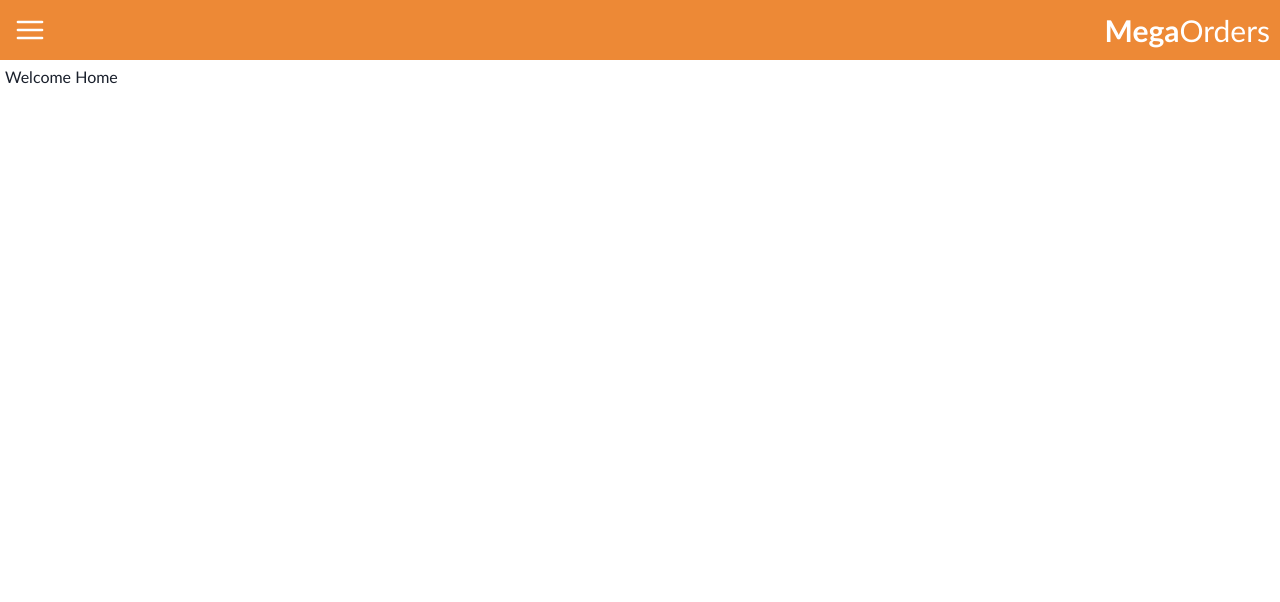
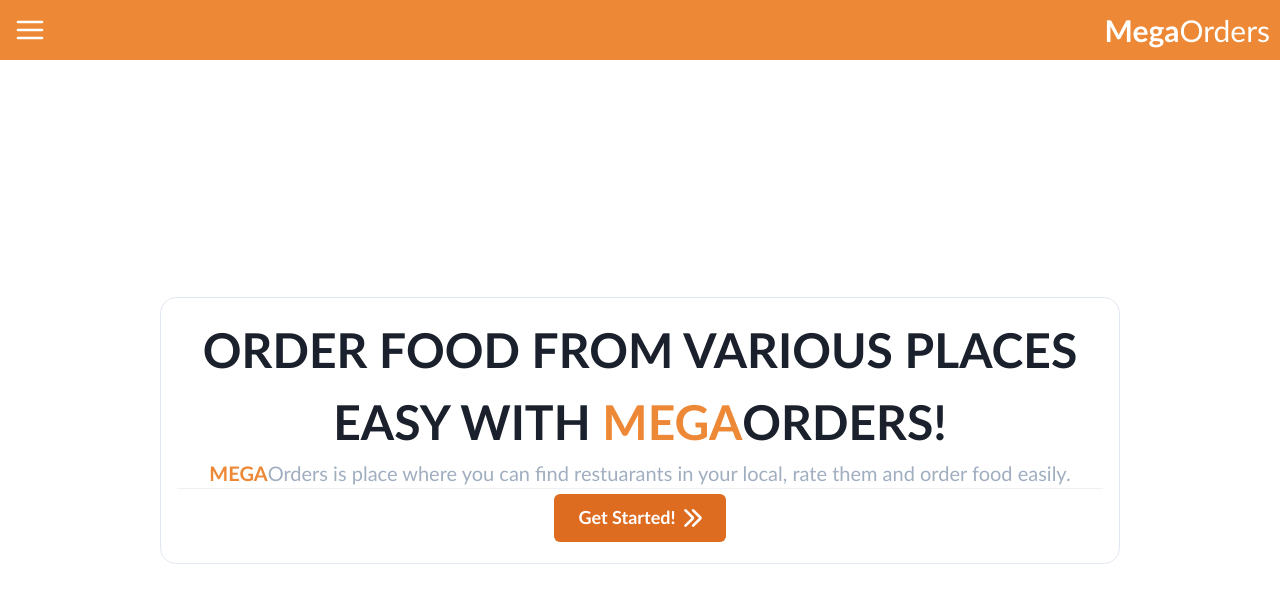
Before and after one commit to baldir0/restaurant-fe, a React (Vite) app: page /home in a window 1280 px wide. Shown: the top 602 px of the page. Built offline with nearby package versions, Linux system fonts and the light colour scheme.

Commit message:
Created Home Page

```diff
--- a/src/App.tsx
+++ b/src/App.tsx
@@ -1,4 +1,3 @@
-import { Box } from "@chakra-ui/react";
 import { ContentBox } from "./components/ContentBox/ContentBox";
 import { Header } from "./components/Header/Header";
 
@@ -6,9 +5,7 @@ function App() {
   return (
     <>
       <Header/>
-      <Box h={"prose"}>
-        <ContentBox />
-      </Box>
+      <ContentBox />
     </>
   );
 }
--- a/src/components/Home/Home.tsx
+++ b/src/components/Home/Home.tsx
@@ -1,9 +1,58 @@
-import './Home.css';
+import {
+  Button,
+  Container,
+  Divider,
+  Flex,
+  Text,
+} from "@chakra-ui/react";
+import "./Home.css";
+import { ArrowRightIcon } from "@chakra-ui/icons";
+import { Link } from "react-router-dom";
 
 export const Home = () => {
   return (
-    <div className="container--home">
-      <h1>Welcome Home</h1>
-    </div>
-  )
-}
+    <Flex minH="calc(100vh - 60px)" alignItems={"center"}>
+      <Container
+        border={"1px"}
+        borderColor={"gray.200"}
+        borderRadius={"1rem"}
+        textAlign={"center"}
+        maxWidth={"60rem"}
+        p={"1rem"}
+      >
+        <Text
+          as={"p"}
+          fontSize={"3rem"}
+          maxWidth={"60rem"}
+          textAlign={"center"}
+          color={"grey.800"}
+          fontWeight={800}
+        >
+          ORDER FOOD FROM VARIOUS PLACES EASY WITH{" "}
+          <Text as="span" color={"orange.400"} fontWeight={"bold"}>
+            MEGA
+          </Text>
+          ORDERS!
+        </Text>
+        <Text color={"gray.400"} fontSize={"1.25rem"}>
+          <Text as="span" color={"orange.400"} fontWeight={"bold"}>
+            MEGA
+          </Text>
+          Orders is place where you can find restuarants in your local, rate
+          them and order food easily.
+        </Text>
+        <Divider />
+        <Link to="/map">
+          <Button
+            colorScheme="orange"
+            rightIcon={<ArrowRightIcon />}
+            size={"lg"}
+            m={"5px"}
+          >
+            Get Started!
+          </Button>
+        </Link>
+      </Container>
+    </Flex>
+  );
+};
```
